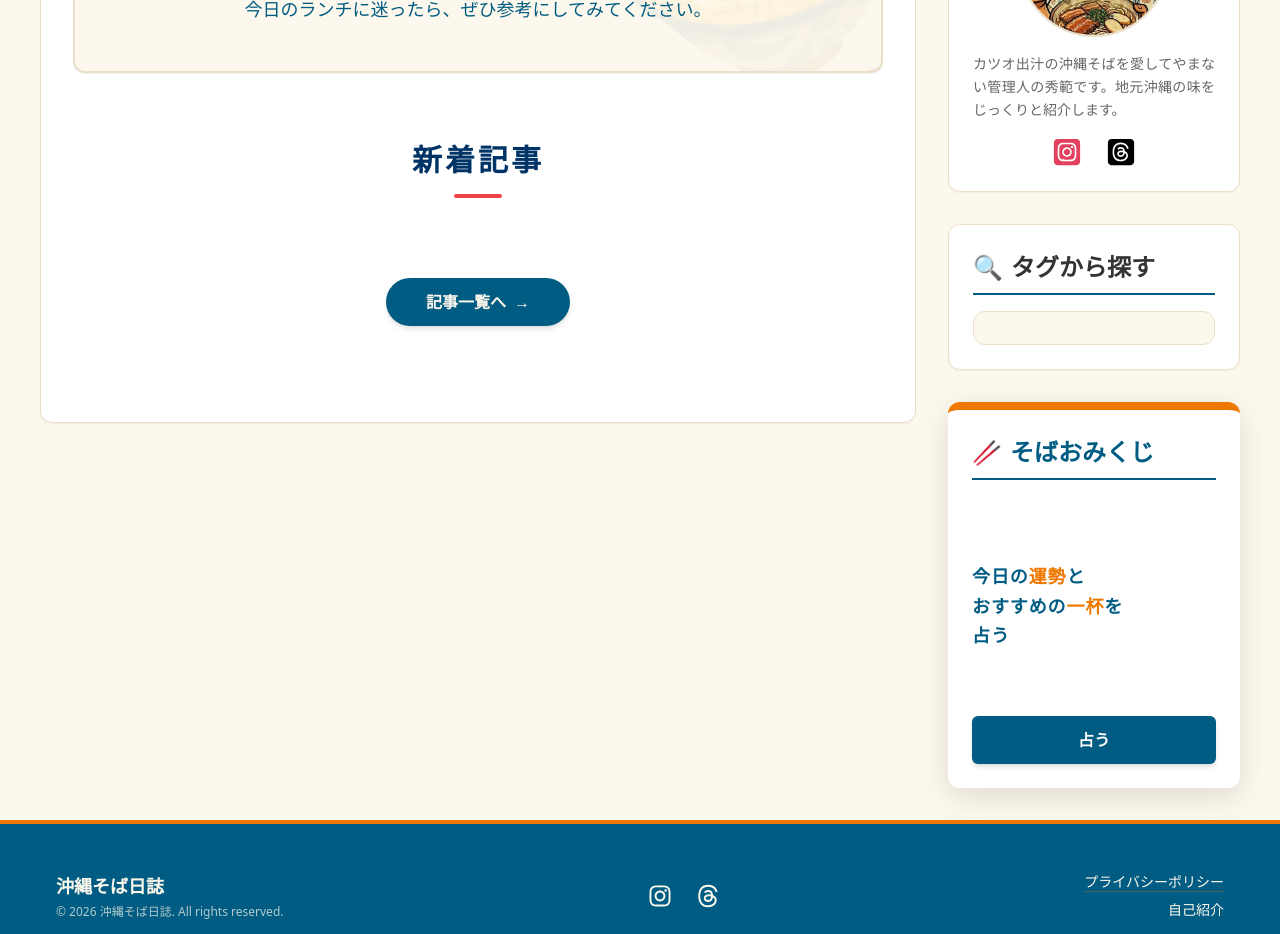
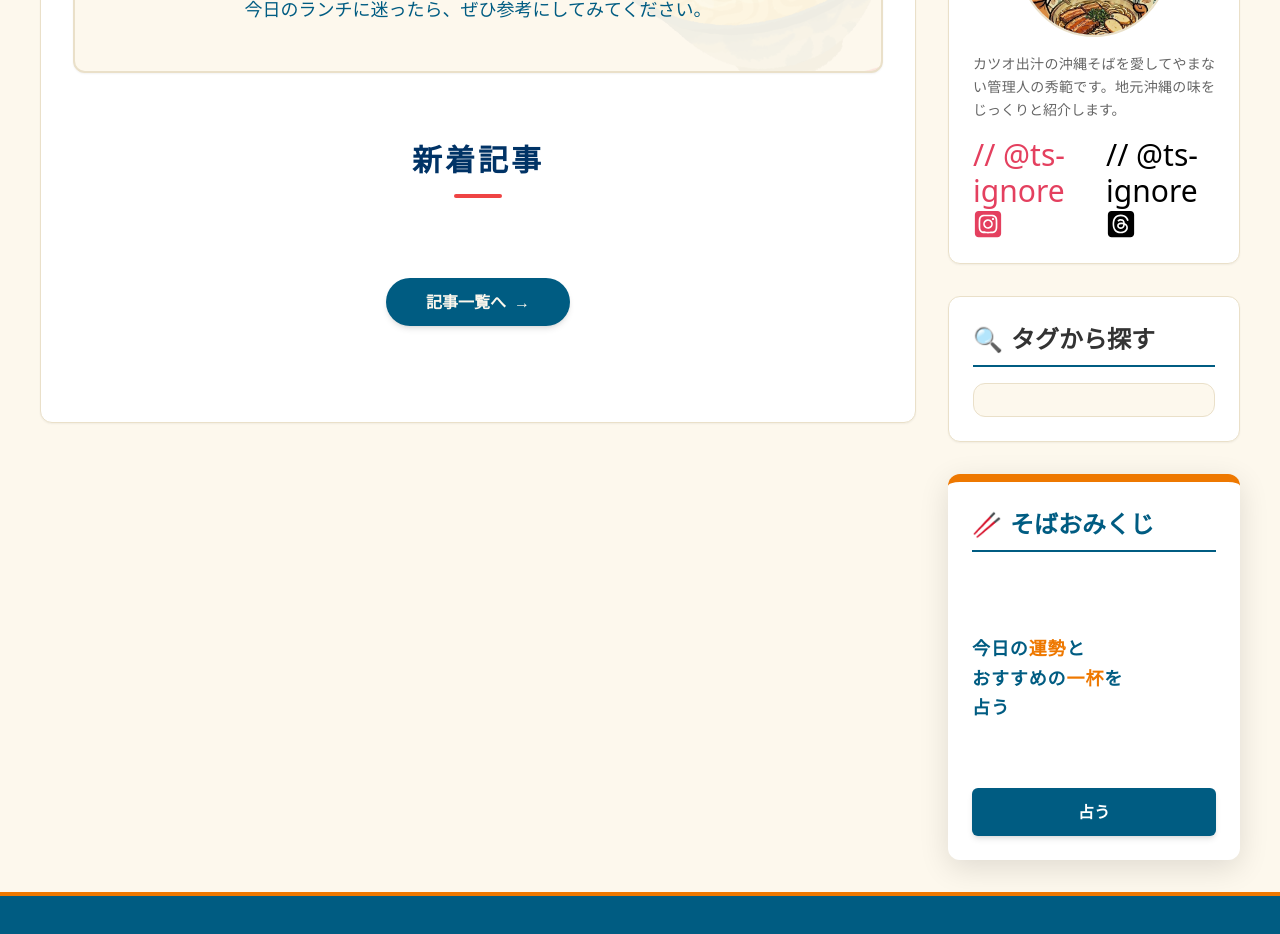
Before and after one commit to dakuto/okinawa-soba-journal, a Next.js app: page / in a window 1280 px wide. Shown: the part 1100-2034 px from the top of the page. Built offline with nearby package versions, Linux system fonts and the light colour scheme; what notion-to-md would draw is missing.

Commit message:
Fix: react-icons type error in Layout.tsx

```diff
--- a/components/Layout.tsx
+++ b/components/Layout.tsx
@@ -113,6 +113,7 @@ const Layout: React.FC<LayoutProps> = ({
                       rel="noopener noreferrer"
                       className="text-3xl text-[#e4405f] hover:scale-110 transition-transform duration-300"
                     >
+                      // @ts-ignore
                       <FaSquareInstagram />
                     </a>
                     <a
@@ -121,6 +122,7 @@ const Layout: React.FC<LayoutProps> = ({
                       rel="noopener noreferrer"
                       className="text-3xl text-black hover:scale-110 transition-transform duration-300"
                     >
+                      // @ts-ignore
                       <FaSquareThreads />
                     </a>
                   </div>
```
